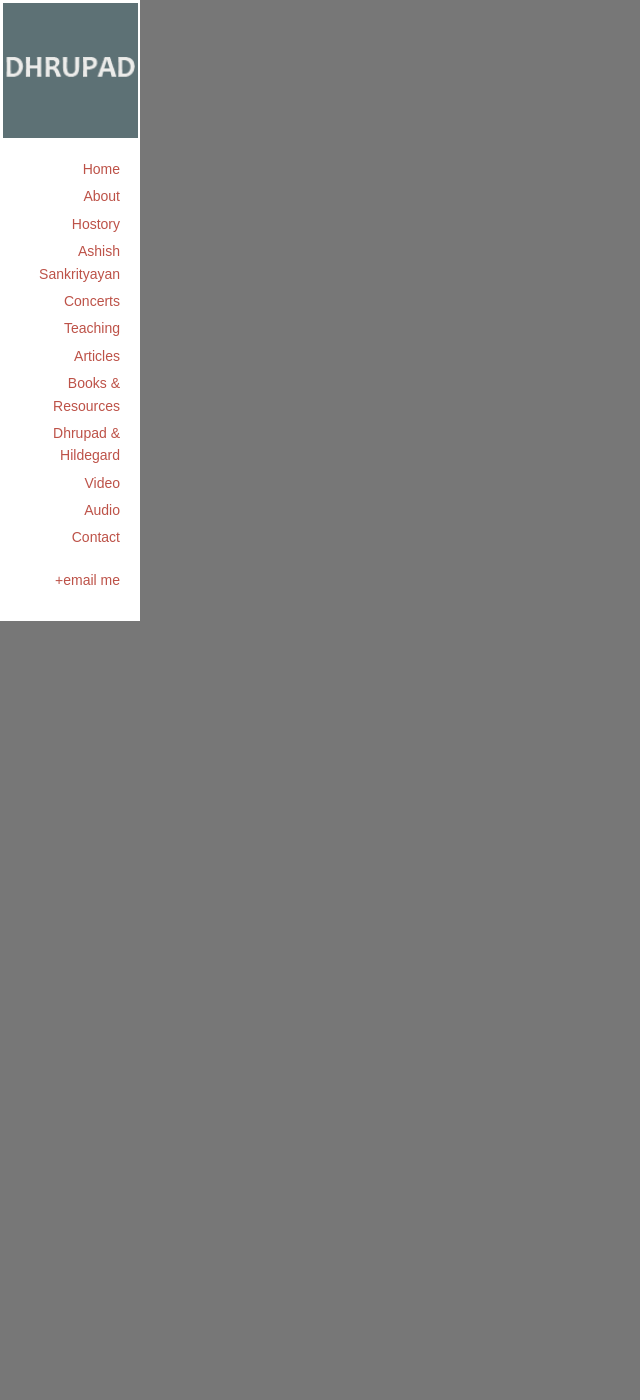
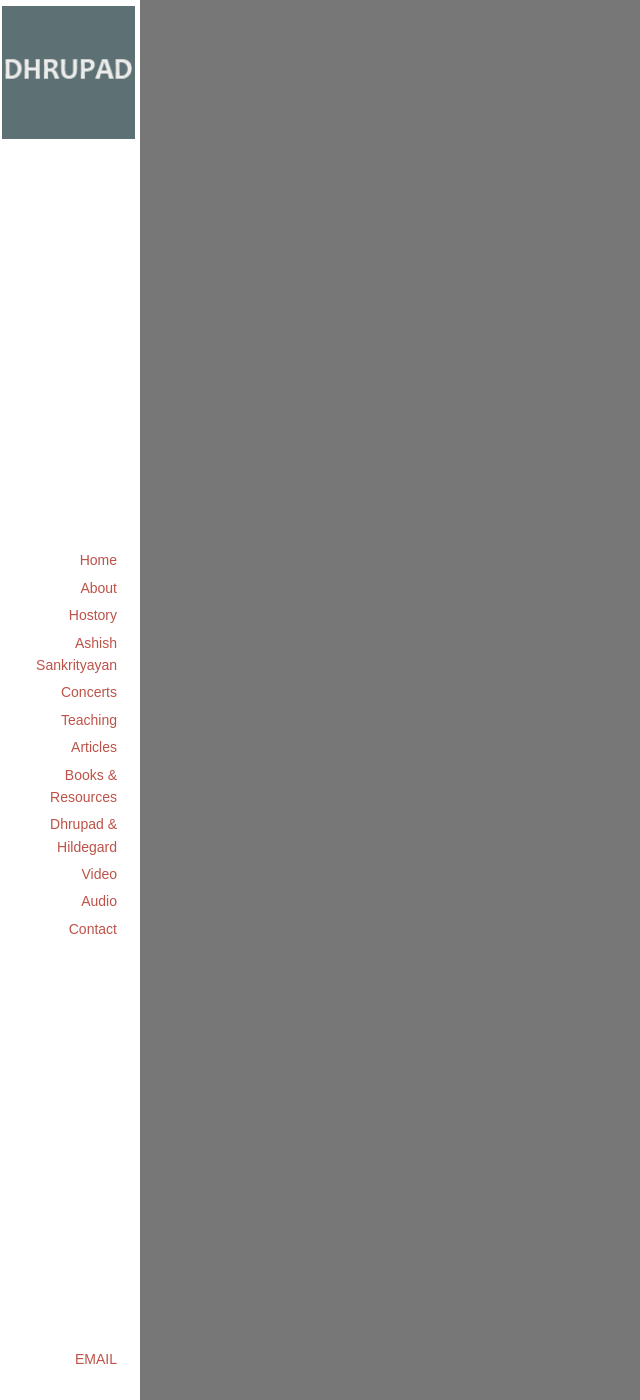
Before and after one commit to sama66/a1, a Jekyll site: the page built from index.html, in a window 1280 px wide and 1400 px high. Shown: the whole window, without its empty margins (0-640 px from the left). Built offline with Jekyll 4.4.1, drawn with Linux system fonts in a browser that asks for light colours.

Commit message:
primary layout
and image links

```diff
--- a/_includes/header.html
+++ b/_includes/header.html
@@ -1,4 +1,10 @@
+
+
+
+<div class="mobile-nav.is-open"></div>
+
 <header>
+	<div class="header-position">
 		<div class="logo"><a href="/" ><h1>dhrupad</h1></a></div>
 
 		<nav>
@@ -17,5 +23,8 @@
 				<li><a href="" >Contact</a></li>
 			</ul>
 		</nav>
-	<a href="mailto:sanjaymaharishi@hotmail.com?subject=Website Feedback" "email me" class="email-link">+email me</a>
+		<a href="mailto:sanjaymaharishi@hotmail.com?subject=Website Feedback" "email me" class="email-link">EMAIL</a>
+
+		<div class="mobile-nav-toggle"><span></span></div>
+	</div>
 </header>
--- a/_layouts/default.html
+++ b/_layouts/default.html
@@ -5,13 +5,18 @@
 
 {% include head.html %}
 
-{% include header.html%}
+<div class="container">
 
-<div class="home-sections">
-	<div style="height: 1000px">
 
-	</style></div>
+	{% include header.html%}
+
+		<div class="home-sections">
+			<div style="height: 1000px">
+
+			</style></div>
+		</div>
 </div>
+
 
 <script src="/assets/js/jquery-2.1.1.min.js"></script>
 <script src="/assets/js/functions.js" type="text/javascript"></script>
--- a/assets/css/4-pages/_frontpage.sass
+++ b/assets/css/4-pages/_frontpage.sass
@@ -1,34 +1,131 @@
-header
-	width: 140px
-	background: white
-	padding: 1px 0 30px
+.container
+	display: -webkit-box
+	display: -webkit-flex
+	display: -ms-flexbox
+	display: flex
+	min-height: 100vh
 
-	.logo
-		height: 135px
-		margin: 2px
-		background:
-			image: url(/assets/img/dhrupad-logo.gif)
-			repeat: no-repeat
-			position: center
-			size: contain
+	header
+		width: 140px
+		background: white
+		padding: 1px 0 30px
+		.header-position
+			position: fixed
+			top: 3px
+			left: 0
+			bottom: 30px
+			width: 137px
+			display: flex
+			flex-direction: column
+			justify-content: space-between
 
-		h1
-			visibility: hidden
-			margin: 0
 
-	nav
-		ul
-			list-style: none
-			margin: 20px 0
+		.logo
+			height: 135px
+			margin: 2px
+			max-width: 135px
+			background:
+				image: url(/assets/img/dhrupad-logo.gif)
+				repeat: no-repeat
+				position: center
+				size: contain
+
+			h1
+				visibility: hidden
+				margin: 0
+
+		nav
+			ul
+				list-style: none
+				margin: 20px 0
+				text-align: right
+				padding: 0 20px 0 0
+
+
+				li
+					margin-bottom: 5px
+
+					&:last-child
+						margin-bottom: 0
+		.email-link
+			display: block
 			text-align: right
-			padding: 0 20px 0 0
+			padding-right: 20px
 
-			li
-				margin-bottom: 5px
+		.mobile-nav-toggle
+			display: none
 
-				&:last-child
-					margin-bottom: 0
-	.email-link
+
+
+@media (max-width: 775px)
+	.container
+		width: auto
 		display: block
-		text-align: right
-		padding-right: 20px
+
+		header
+			width: auto
+			padding: 5px
+
+			.header-position
+				position: relative
+				top: auto
+				bottom: auto
+				left: auto
+				width: auto
+				flex-direction: row
+
+
+			nav, .email-link
+				display: none
+
+			.logo
+				height: 55px
+				display: block
+				width: 55px
+
+			.mobile-nav-toggle
+				width: 55px
+				height: 55px
+				display: block
+				margin: 5px
+				cursor: pointer
+
+				span,
+				span:before,
+				span:after
+					content: ""
+					display: block
+					background: #333
+					height: 7px
+					width: 100%
+					position: relative
+
+					transition: all 0.5s ease-in-out
+
+
+				span
+					top: 8px
+				span:before
+					top: 16px
+				span:after
+					top: 27px
+			&:hover
+				span
+					background: transparent
+					-webkit-transform: rotate(45deg)
+					transform: rotate(45deg)
+
+				span:before
+					background: red
+					-webkit-transform-origin: center
+					transform-origin: center
+					-webkit-transform: rotate(225deg)
+					transform: rotate(225deg)
+					top: 20px
+				span:after
+					background: crimson
+					-webkit-transform-origin: center
+					transform-origin: center
+					-webkit-transform: rotate(315deg)
+					transform: rotate(315deg)
+					top: 15px
```
Also changed, not shown: 2 other files. Lines whose indentation alone changed are shown as unchanged.
